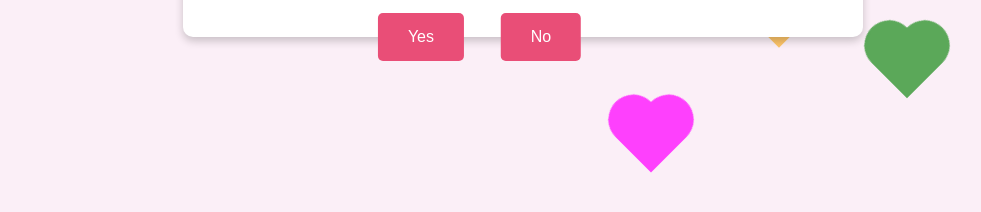
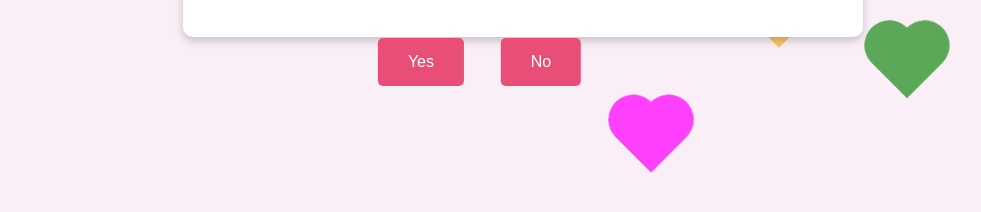
Before and after one commit to basitganie/Prop, a plain HTML site: page index.html in a window 1280 px wide. Shown: the part 450-662 px from the top of the page, without its empty margins (117-1098 px from the left). Drawn offline with Linux system fonts and the light colour scheme.

Commit message:
Update index.html

```diff
--- a/index.html
+++ b/index.html
@@ -110,13 +110,13 @@
 
         #yesButton {
             left: 35%;
-            top: 150px;
+            top: 175px;
             transform: translateX(-50%);
         }
 
         #noButton {
             left: calc(35% + 120px);
-            top: 150px;
+            top: 175px;
             transform: translateX(-50%);
         }
 
```
